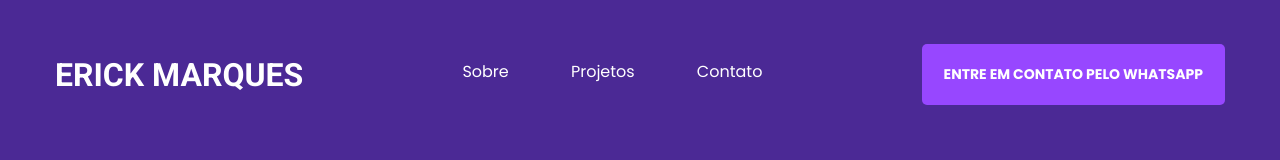
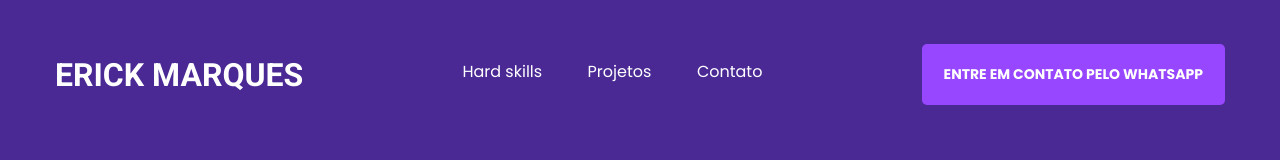
Before and after one commit to EcomGroupDev/erickMarquesCabral, a React (Vite) app: page / in a window 1280 px wide. Shown: the top 160 px of the page. Built offline with nearby package versions, Linux system fonts and the light colour scheme; no server answers.

Commit message:
perf: :art: format of the code

```diff
--- a/src/components/Header/ApiHeaderNavegation.ts
+++ b/src/components/Header/ApiHeaderNavegation.ts
@@ -1,10 +1,5 @@
-
-
-/**
- * Itens do menu
- */
 export const ApiHeaderNavigation = [
-  { id: "#sobre", text: "Sobre" },
+  { id: "#sobre", text: "Hard skills" },
   { id: "#projetos", text: "Projetos" },
   { id: "#contato", text: "Contato" }
 ]
```
